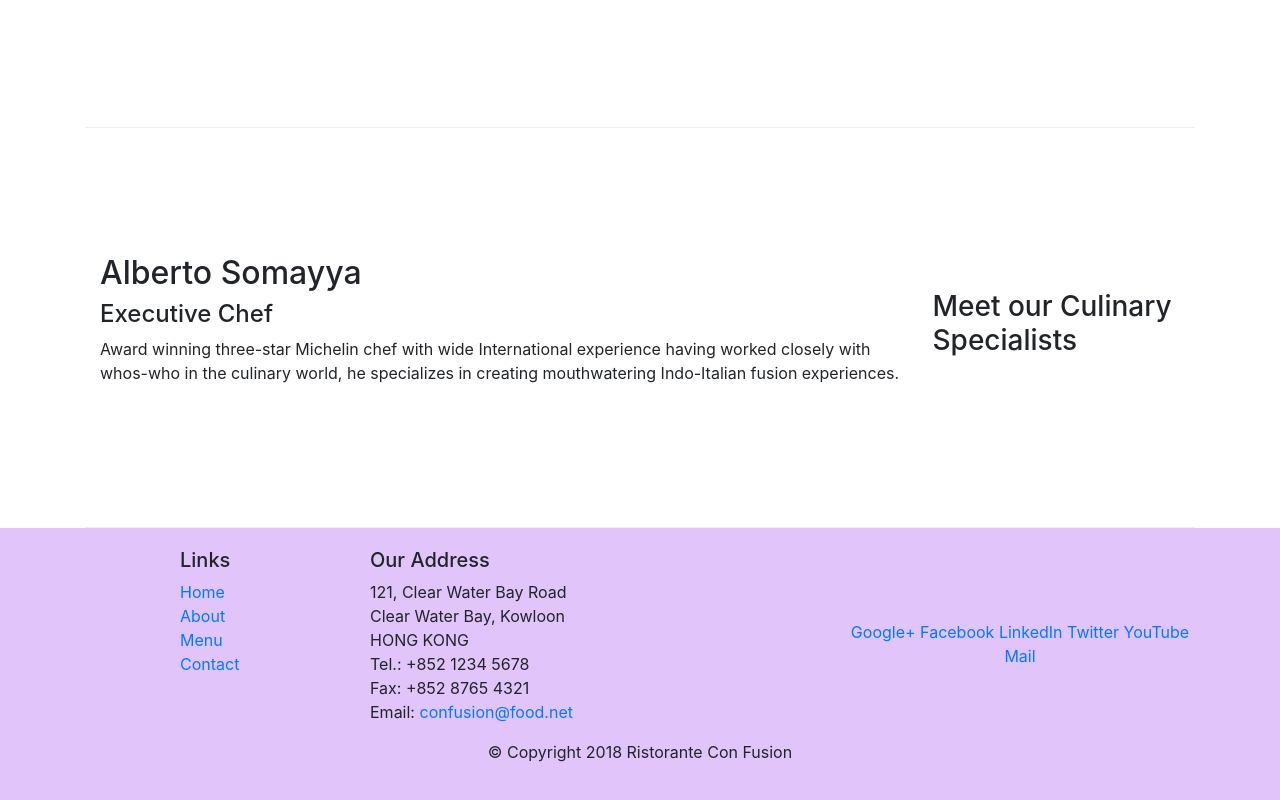
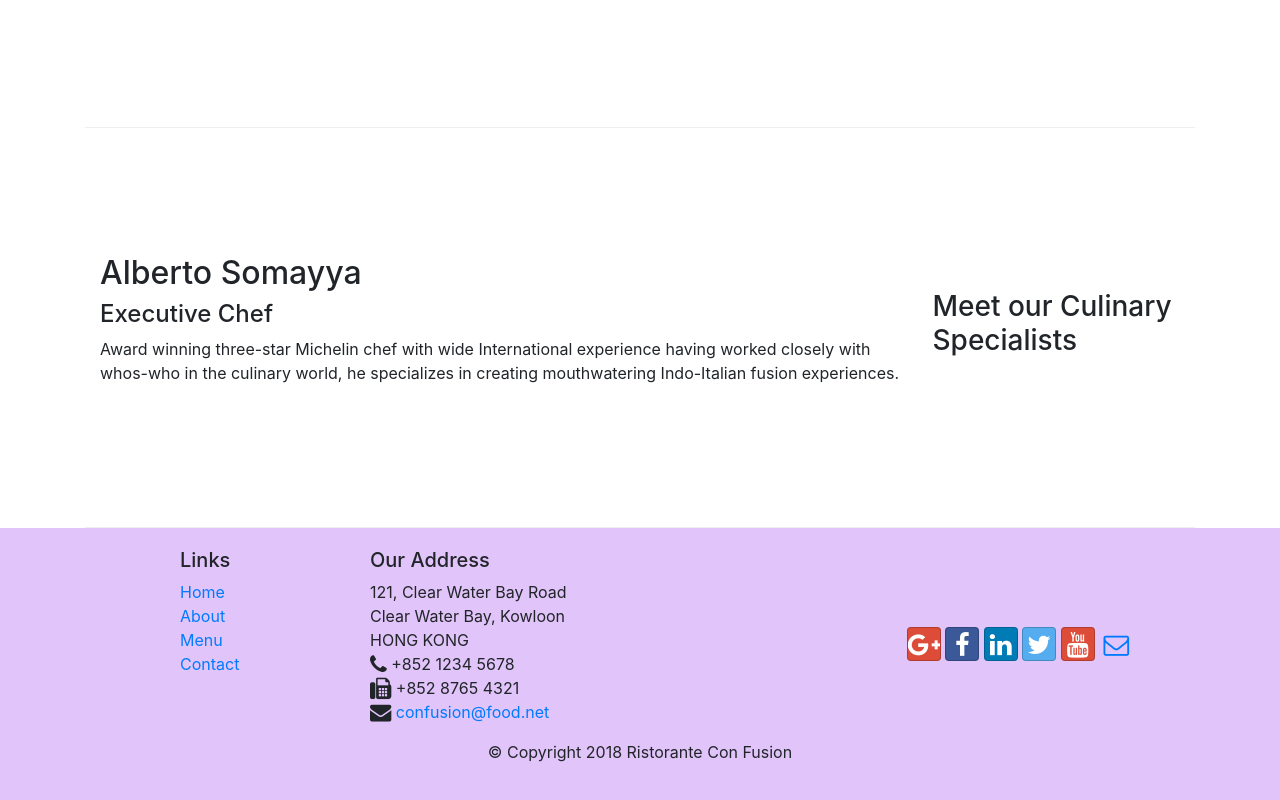
Before and after one commit to FlowsyCurls/Bootstrap4-, a website: page index.html in a window 1280 px wide. Shown: the part 956-1756 px from the top of the page. Drawn offline with nearby package versions, Linux system fonts and the light colour scheme.

Commit message:
Icon Fonts

```diff
--- a/index.html
+++ b/index.html
@@ -10,6 +10,8 @@
     <!-- Bootstrap CSS -->
     <link rel="stylesheet" href="node_modules/bootstrap/dist/css/bootstrap.min.css">
     <link rel="stylesheet" href="css/styles.css">
+    <link rel="stylesheet" href="node_modules/font-awesome/css/font-awesome.min.css">
+    <link rel="stylesheet" href="node_modules/bootstrap-social/bootstrap-social.css">
     <title>Ristorante Con Fusion</title>
 </head>
 
@@ -24,10 +26,10 @@
             <a class="navbar-brand" href="./index.html">Ristorante Con Fusion</a>
             <div class="collapse navbar-collapse" id="Navbar">
                 <ul class="navbar-nav mr-auto">
-                    <li class="nav-item active"><a class="nav-link" href="./index.html">Home</a></li>
-                    <li class="nav-item"><a class="nav-link" href="./aboutus.html">About</a></li>
-                    <li class="nav-item"><a class="nav-link" href="#">Menu</a></li>
-                    <li class="nav-item"><a class="nav-link" href="#">Contact</a></li>
+                    <li class="nav-item active"><a class="nav-link" href="./index.html"><span class="fa fa-home fa-lg"></span> Home</a></li>
+                    <li class="nav-item"><a class="nav-link" href="./aboutus.html"><span class="fa fa-info fa-lg"></span> About</a></li>
+                    <li class="nav-item"><a class="nav-link" href="#"><span class="fa fa-list fa-lg"></span> Menu</a></li>
+                    <li class="nav-item"><a class="nav-link" href="#"><span class="fa fa-address-card fa-lg"></span> Contact</a></li>
                 </ul>
             </div>
         </div>
@@ -99,19 +101,20 @@
 		              121, Clear Water Bay Road<br>
 		              Clear Water Bay, Kowloon<br>
 		              HONG KONG<br>
-		              Tel.: +852 1234 5678<br>
-		              Fax: +852 8765 4321<br>
-		              Email: <a href="mailto:confusion@food.net">confusion@food.net</a>
+                      <i class="fa fa-phone fa-lg"></i>  +852 1234 5678<br>
+                      <i class="fa fa-fax fa-lg"></i> +852 8765 4321<br>
+                      <i class="fa fa-envelope fa-lg"></i> <a href="mailto:confusion@food.net">confusion@food.net</a>
+
 		           </address>
                 </div>
                 <div class="col-12 col-sm-4 align-self-center">
                     <div class="text-center">
-                        <a href="http://google.com/+">Google+</a>
-                        <a href="http://www.facebook.com/profile.php?id=">Facebook</a>
-                        <a href="http://www.linkedin.com/in/">LinkedIn</a>
-                        <a href="http://twitter.com/">Twitter</a>
-                        <a href="http://youtube.com/">YouTube</a>
-                        <a href="mailto:">Mail</a>
+                        <a class="btn btn-social-icon btn-google" href="http://google.com/+"><i class="fa fa-google-plus fa-lg"></i></a>
+                        <a class="btn btn-social-icon btn-facebook" href="http://www.facebook.com/profile.php?id="><i class="fa fa-facebook fa-lg"></i></a>
+                        <a class="btn btn-social-icon btn-linkedin" href="http://www.linkedin.com/in/"><i class="fa fa-linkedin fa-lg"></i></a>
+                        <a class="btn btn-social-icon btn-twitter" href="http://twitter.com/"><i class="fa fa-twitter fa-lg"></i></a>
+                        <a class="btn btn-social-icon btn-google" href="http://youtube.com/"><i class="fa fa-youtube fa-lg"></i></a>
+                        <a class="btn btn-social-icon" href="mailto:"><i class="fa fa-envelope-o fa-lg"></i></a>
                     </div>
                 </div>
            </div>
--- a/package.json
+++ b/package.json
@@ -15,6 +15,8 @@
   },
   "dependencies": {
     "bootstrap": "^4.0.0",
+    "bootstrap-social": "^5.1.1",
+    "font-awesome": "^4.7.0",
     "jquery": "^3.3.1",
     "popper.js": "^1.12.9"
   }
```
Also changed, not shown: aboutus.html (+16 -13 lines), 1 other file.
